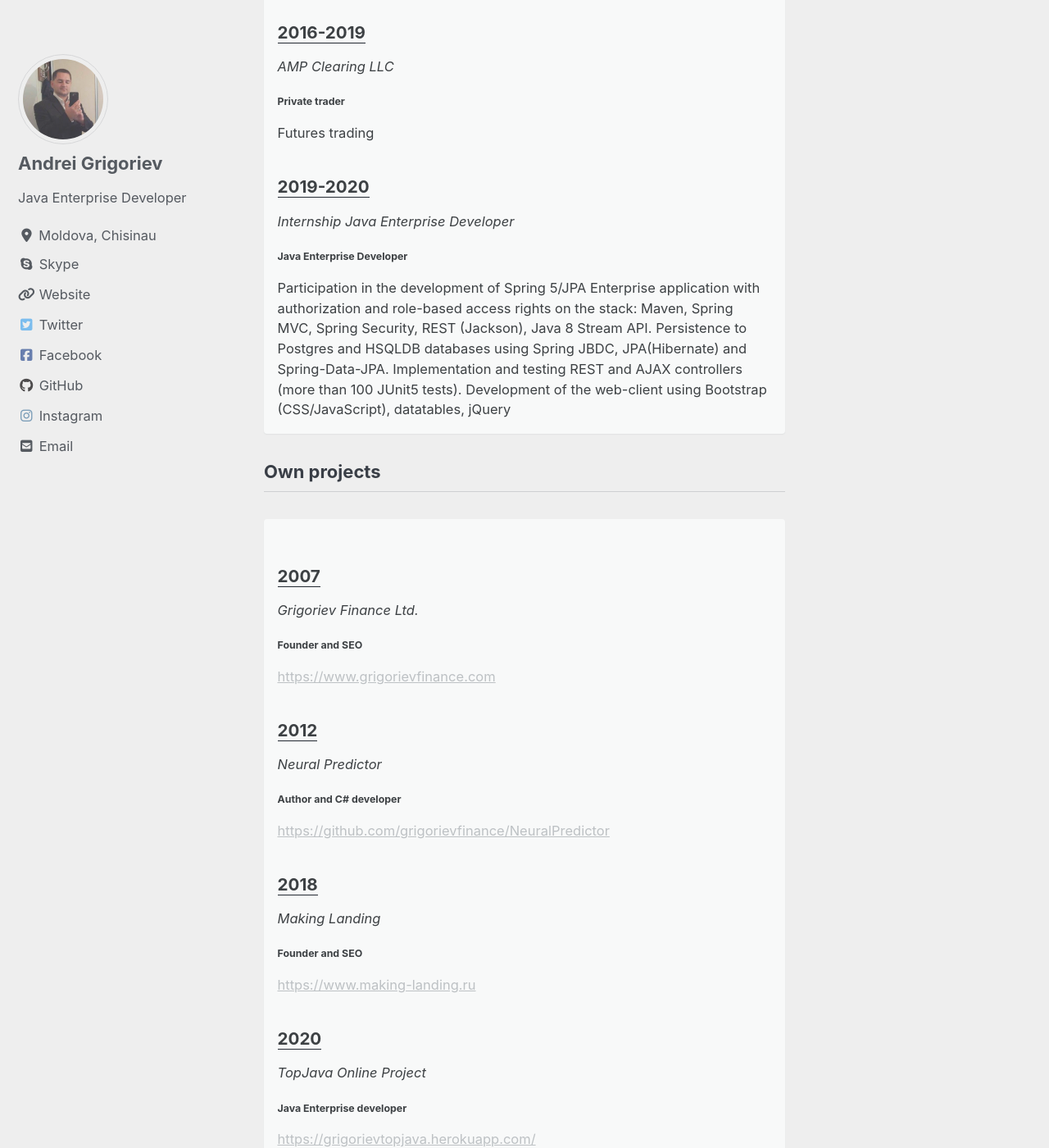
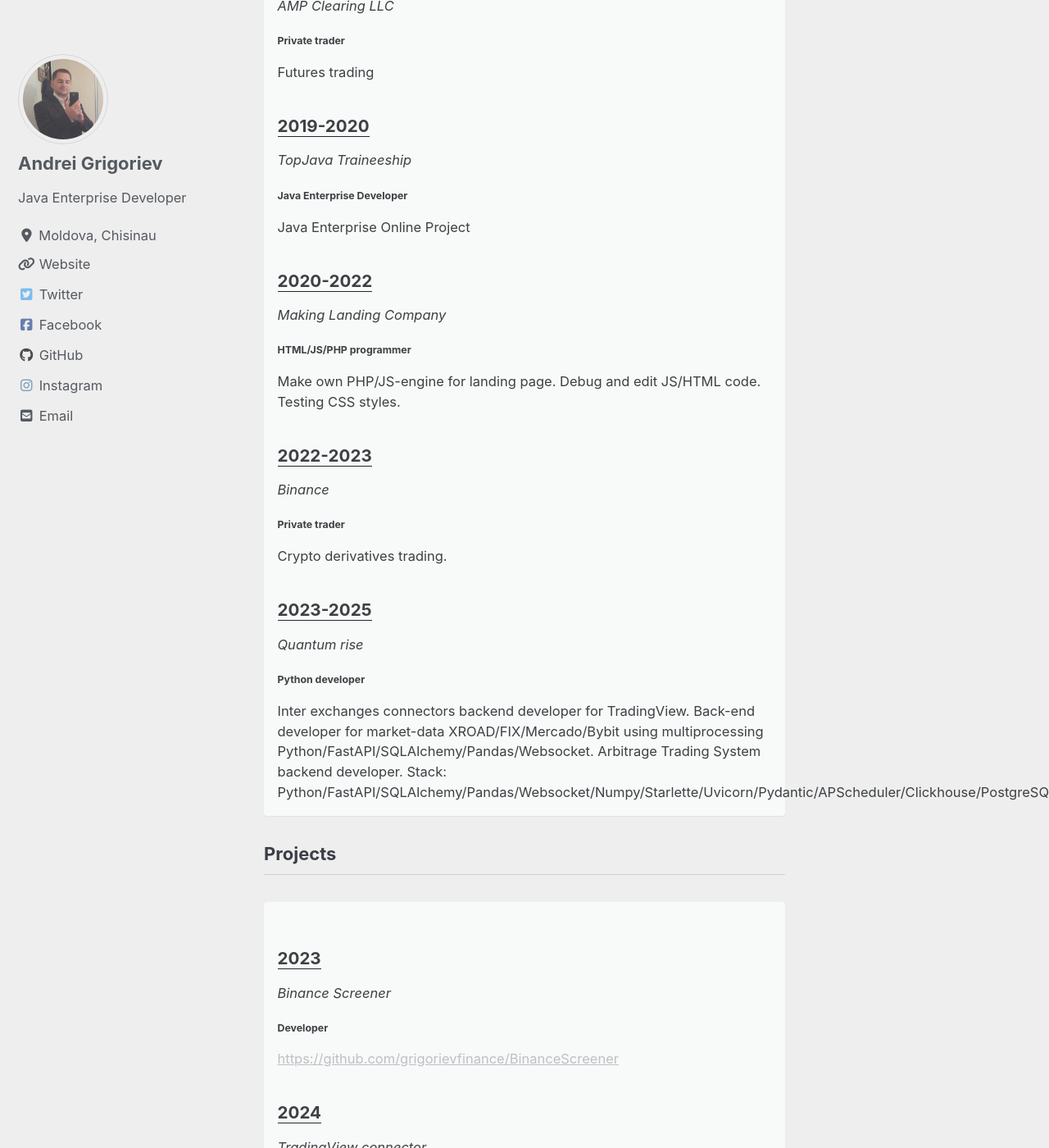
Before and after one commit to grigorievfinance/grigorievfinance.github.io, a Jekyll site: the page built from index.html, in a window 1280 px wide and 1400 px high, scrolled down 1098 px. Shown: the whole window at 82% size. Built offline with Jekyll 4.4.1, drawn with Linux system fonts in a browser that asks for light colours; cached includes are drawn as plain includes; nearby versions of some CDN libraries; the list of posts is cut into pages by our own code; some of the changed text lies outside the part shown.

Commit message:
update main info

```diff
--- a/_config.yml
+++ b/_config.yml
@@ -20,8 +20,8 @@
 title_separator          : "-"
 subtitle                 : # site tagline that appears below site title in masthead
 name                     : "Andrei Grigoriev"
-description              : "Java Enterprise Developer"
-url                      : "http://andrewgrigoriev.ga/" # the base hostname & protocol for your site e.g. "https://mmistakes.github.io"
+description              : "Java/C#/C++/Python Developer"
+url                      : "https://grigorievfinance.github.io/" # the base hostname & protocol for your site e.g. "https://mmistakes.github.io"
 baseurl                  : # the subpath of your site, e.g. "/blog"
 repository               : "grigorievfinance/grigorievfinance.github.io" # GitHub username/repo-name e.g. "mmistakes/minimal-mistakes"
 teaser                   : # path of fallback teaser image, e.g. "/assets/images/500x300.png"
@@ -99,12 +99,9 @@
   location         : "Moldova, Chisinau"
   email            : "grigorievfinance@gmail.com"
   links:
-    - label: "Skype"
-      icon: "fab fa-fw fa-skype"
-      url: "skype:grigorievfinance? chat"
     - label: "Website"
       icon: "fas fa-fw fa-link"
-      url: "http://andrewgrigoriev.ga/"
+      url: "https://grigorievfinance.github.io/"
     - label: "Twitter"
       icon: "fab fa-fw fa-twitter-square"
       url: "https://twitter.com/grigorievfinanc"
--- a/_layouts/home.html
+++ b/_layouts/home.html
@@ -23,10 +23,10 @@
 
 <h3 class="archive__subtitle">{{ site.data.ui-text[site.locale].experience_label | default: "Work experience" }}</h3>
 <article class="archive__item notice" itemscope itemtype="https://schema.org/CreativeWork">
-    <h2><ins>{{ site.data.ui-text[site.locale].work1_date | default: "1999-2004" }}</ins></h2>
-    <p><em>{{ site.data.ui-text[site.locale].work1_name | default: "Deamarim SRL" }}</em></p>
-        <p class="archive__item-excerpt"><strong>{{ site.data.ui-text[site.locale].work1_function | default: "Manager" }}</strong></p>
-    <p>{{ site.data.ui-text[site.locale].work1_description | default: "Sales of TZMO SA products" }}</p>
+    <h2><ins>{{ site.data.ui-text[site.locale].work1_date | default: "2005-2006" }}</ins></h2>
+    <p><em>{{ site.data.ui-text[site.locale].work1_name | default: "Alpari LLC" }}</em></p>
+        <p class="archive__item-excerpt"><strong>{{ site.data.ui-text[site.locale].work1_function | default: "Private trader" }}</strong></p>
+    <p>{{ site.data.ui-text[site.locale].work1_description | default: "FOREX/CFDs trading" }}</p>
 
     <h2><ins>{{ site.data.ui-text[site.locale].work2_date | default: "2006-2016" }}</ins></h2>
     <p><em>{{ site.data.ui-text[site.locale].work2_name | default: "Saxobank A/S" }}</em></p>
@@ -42,30 +42,50 @@
     <p><em>{{ site.data.ui-text[site.locale].work4_name | default: "TopJava Traineeship" }}</em></p>
         <p class="archive__item-excerpt"><strong>{{ site.data.ui-text[site.locale].work4_function | default: "Java Enterprise Developer" }}</strong></p>
     <p>{{ site.data.ui-text[site.locale].work4_description | default: "Java Enterprise Online Project" }}</p>
+
+    <h2><ins>{{ site.data.ui-text[site.locale].work5_date | default: "2020-2022" }}</ins></h2>
+    <p><em>{{ site.data.ui-text[site.locale].work5_name | default: "Making Landing Company" }}</em></p>
+    <p class="archive__item-excerpt"><strong>{{ site.data.ui-text[site.locale].work5_function | default: "HTML/JS/PHP programmer" }}</strong></p>
+    <p>{{ site.data.ui-text[site.locale].work5_description | default: "Make own PHP/JS-engine for landing page. Debug and edit JS/HTML code. Testing CSS styles." }}</p>
+
+    <h2><ins>{{ site.data.ui-text[site.locale].work6_date | default: "2022-2023" }}</ins></h2>
+    <p><em>{{ site.data.ui-text[site.locale].work6_name | default: "Binance" }}</em></p>
+    <p class="archive__item-excerpt"><strong>{{ site.data.ui-text[site.locale].work6_function | default: "Private trader" }}</strong></p>
+    <p>{{ site.data.ui-text[site.locale].work6_description | default: "Crypto derivatives trading." }}</p>
+
+    <h2><ins>{{ site.data.ui-text[site.locale].work7_date | default: "2023-2025" }}</ins></h2>
+    <p><em>{{ site.data.ui-text[site.locale].work7_name | default: "Quantum rise" }}</em></p>
+    <p class="archive__item-excerpt"><strong>{{ site.data.ui-text[site.locale].work7_function | default: "Python developer" }}</strong></p>
+    <p>{{ site.data.ui-text[site.locale].work7_description | default: "Inter exchanges connectors backend developer for TradingView. Back-end developer for market-data XROAD/FIX/Mercado/Bybit using multiprocessing Python/FastAPI/SQLAlchemy/Pandas/Websocket. Arbitrage Trading System backend developer. Stack: Python/FastAPI/SQLAlchemy/Pandas/Websocket/Numpy/Starlette/Uvicorn/Pydantic/APScheduler/Clickhouse/PostgreSQL/SQLite" }}</p>
 </article>
 
 
-<h3 class="archive__subtitle">{{ site.data.ui-text[site.locale].projects_label | default: "Own projects" }}</h3>
+<h3 class="archive__subtitle">{{ site.data.ui-text[site.locale].projects_label | default: "Projects" }}</h3>
 <article class="archive__item notice" itemscope itemtype="https://schema.org/CreativeWork">
-    <h2><ins>{{ site.data.ui-text[site.locale].project1_foundation | default: "2007" }}</ins></h2>
-    <p><em>{{ site.data.ui-text[site.locale].project1_name | default: "Grigoriev Finance Ltd." }}</em></p>
-    <p class="archive__item-excerpt"><strong>{{ site.data.ui-text[site.locale].project1_role | default: "Founder and SEO" }}</strong></p>
-    <a href="https://www.grigorievfinance.com" class="visible-links">{{ site.data.ui-text[site.locale].project1_link | default: "https://www.grigorievfinance.com" }}</a>
+    <h2><ins>{{ site.data.ui-text[site.locale].project1_foundation | default: "2023" }}</ins></h2>
+    <p><em>{{ site.data.ui-text[site.locale].project1_name | default: "Binance Screener" }}</em></p>
+    <p class="archive__item-excerpt"><strong>{{ site.data.ui-text[site.locale].project1_role | default: "Developer" }}</strong></p>
+    <a href="https://github.com/grigorievfinance/BinanceScreener" class="visible-links">{{ site.data.ui-text[site.locale].project1_link | default: "https://github.com/grigorievfinance/BinanceScreener" }}</a>
 
-    <h2><ins>{{ site.data.ui-text[site.locale].project2_foundation | default: "2012" }}</ins></h2>
-    <p><em>{{ site.data.ui-text[site.locale].project2_name | default: "Neural Predictor" }}</em></p>
-    <p class="archive__item-excerpt"><strong>{{ site.data.ui-text[site.locale].project2_role | default: "Author and C# developer" }}</strong></p>
-    <a href="https://github.com/grigorievfinance/NeuralPredictor" class="visible-links">{{ site.data.ui-text[site.locale].project2_link | default: "https://github.com/grigorievfinance/NeuralPredictor" }}</a>
+    <h2><ins>{{ site.data.ui-text[site.locale].project2_foundation | default: "2024" }}</ins></h2>
+    <p><em>{{ site.data.ui-text[site.locale].project2_name | default: "TradingView connector" }}</em></p>
+    <p class="archive__item-excerpt"><strong>{{ site.data.ui-text[site.locale].project2_role | default: "Developer" }}</strong></p>
+    <a href="https://github.com/grigorievfinance/TradingViewConnector" class="visible-links">{{ site.data.ui-text[site.locale].project2_link | default: "https://github.com/grigorievfinance/TradingViewConnector" }}</a>
 
-    <h2><ins>{{ site.data.ui-text[site.locale].project3_foundation | default: "2018" }}</ins></h2>
-    <p><em>{{ site.data.ui-text[site.locale].project3_name | default: "Making Landing" }}</em></p>
-    <p class="archive__item-excerpt"><strong>{{ site.data.ui-text[site.locale].project3_role | default: "Founder and SEO" }}</strong></p>
-    <a href="https://www.making-landing.ru/" class="visible-links">{{ site.data.ui-text[site.locale].project3_link | default: "https://www.making-landing.ru/" }}</a>
+    <h2><ins>{{ site.data.ui-text[site.locale].project3_foundation | default: "2024" }}</ins></h2>
+    <p><em>{{ site.data.ui-text[site.locale].project3_name | default: "Atentis connector" }}</em></p>
+    <p class="archive__item-excerpt"><strong>{{ site.data.ui-text[site.locale].project3_role | default: "Developer" }}</strong></p>
+    <a href="https://github.com/grigorievfinance/AtentisConnector" class="visible-links">{{ site.data.ui-text[site.locale].project3_link | default: "https://github.com/grigorievfinance/AtentisConnector" }}</a>
 
-    <h2><ins>{{ site.data.ui-text[site.locale].project4_foundation | default: "2020" }}</ins></h2>
-    <p><em>{{ site.data.ui-text[site.locale].project4_name | default: "TopJava Online Project" }}</em></p>
-    <p class="archive__item-excerpt"><strong>{{ site.data.ui-text[site.locale].project4_role | default: "Java Enterprise developer" }}</strong></p>
-    <a href="https://www.making-landing.ru/" class="visible-links">{{ site.data.ui-text[site.locale].project4_link | default: "https://grigorievtopjava.herokuapp.com/" }}</a>
+    <h2><ins>{{ site.data.ui-text[site.locale].project4_foundation | default: "2025" }}</ins></h2>
+    <p><em>{{ site.data.ui-text[site.locale].project4_name | default: "MarketData Project" }}</em></p>
+    <p class="archive__item-excerpt"><strong>{{ site.data.ui-text[site.locale].project4_role | default: "Developer" }}</strong></p>
+    <a href="https://github.com/grigorievfinance/MarketDataProject" class="visible-links">{{ site.data.ui-text[site.locale].project4_link | default: "https://github.com/grigorievfinance/MarketDataProject" }}</a>
+
+    <h2><ins>{{ site.data.ui-text[site.locale].project5_foundation | default: "2025" }}</ins></h2>
+    <p><em>{{ site.data.ui-text[site.locale].project5_name | default: "Arbitrage Trading System" }}</em></p>
+    <p class="archive__item-excerpt"><strong>{{ site.data.ui-text[site.locale].project5_role | default: "Developer" }}</strong></p>
+    <a href="https://github.com/grigorievfinance/ArbitrageEngine" class="visible-links">{{ site.data.ui-text[site.locale].project5_link | default: "https://github.com/grigorievfinance/ArbitrageEngine" }}</a>
 </article>
 
 <h3 class="archive__subtitle">{{ site.data.ui-text[site.locale].education_label | default: "Education" }}</h3>
```
Also changed, not shown: _data/ui-text.yml (+38 -21 lines).
